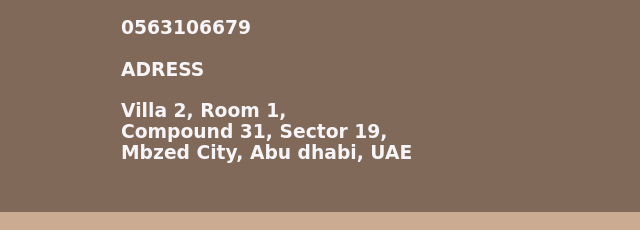
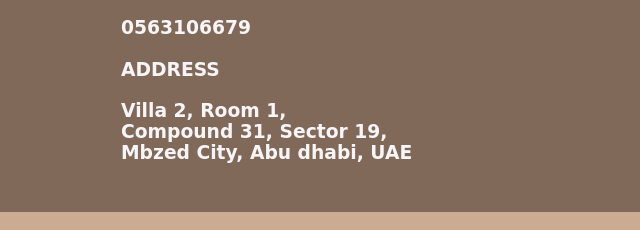
Before and after one commit to irshamntn/Year-1958, a plain HTML site: page index.html in a window 1280 px wide. Shown: the part 1338-1568 px from the top of the page, 0-640 px from the left. Drawn offline with Linux system fonts and the light colour scheme; a web font is replaced by a local one.

Commit message:
Update index.html
Changed spelling address

```diff
--- a/index.html
+++ b/index.html
@@ -47,7 +47,7 @@
             <h3 class="email">irishamontano@gmail.com</h3>
             <h3 class="phone">PHONE</h3>
             <h3 class="phone">0563106679</h3>
-            <h3 class="ad">ADRESS</h3>
+            <h3 class="ad">ADDRESS</h3>
             <h3 class="ad">Villa 2, Room 1, <br>Compound 31, Sector 19, <br>Mbzed City, Abu dhabi, UAE</h3>
 
         </div>
```
